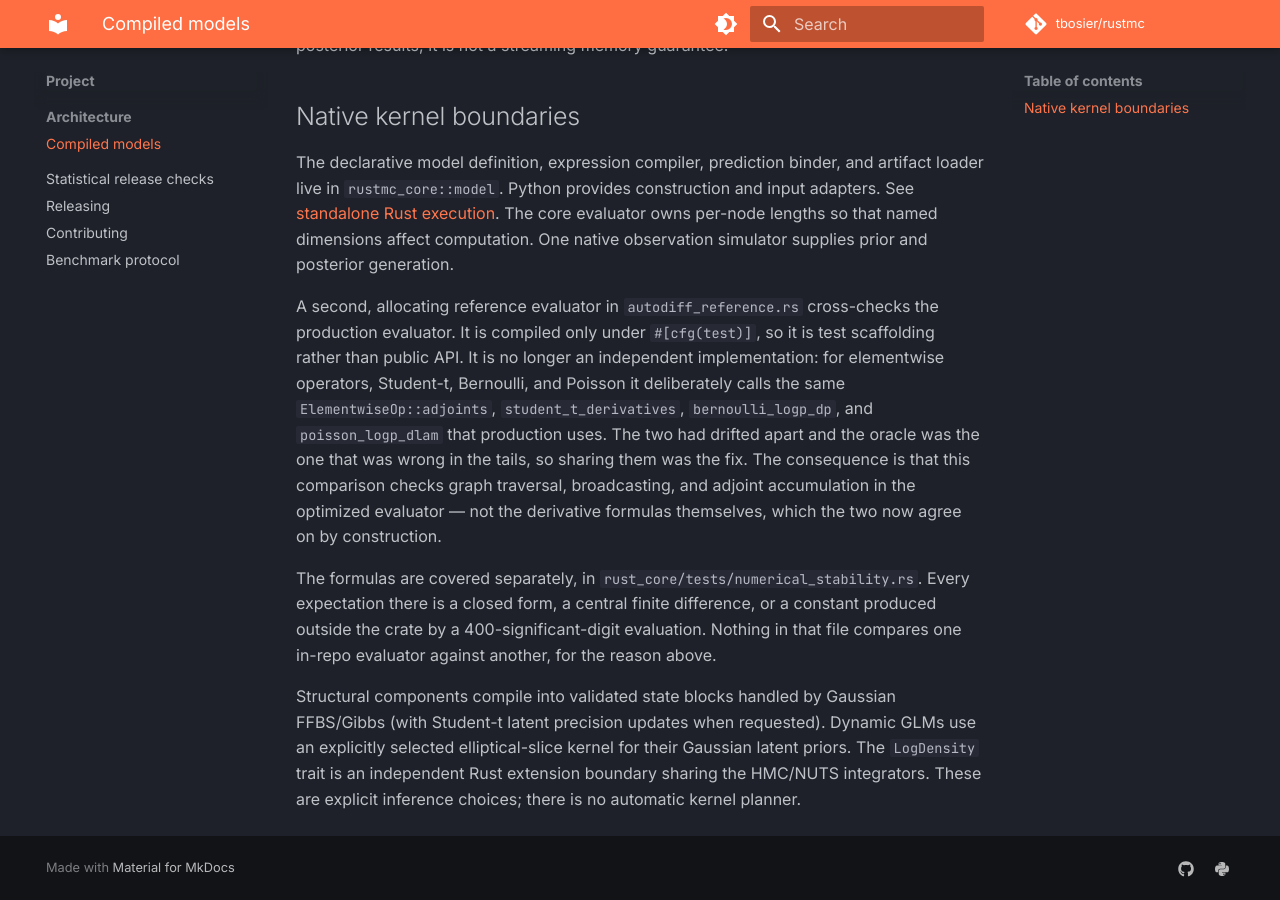
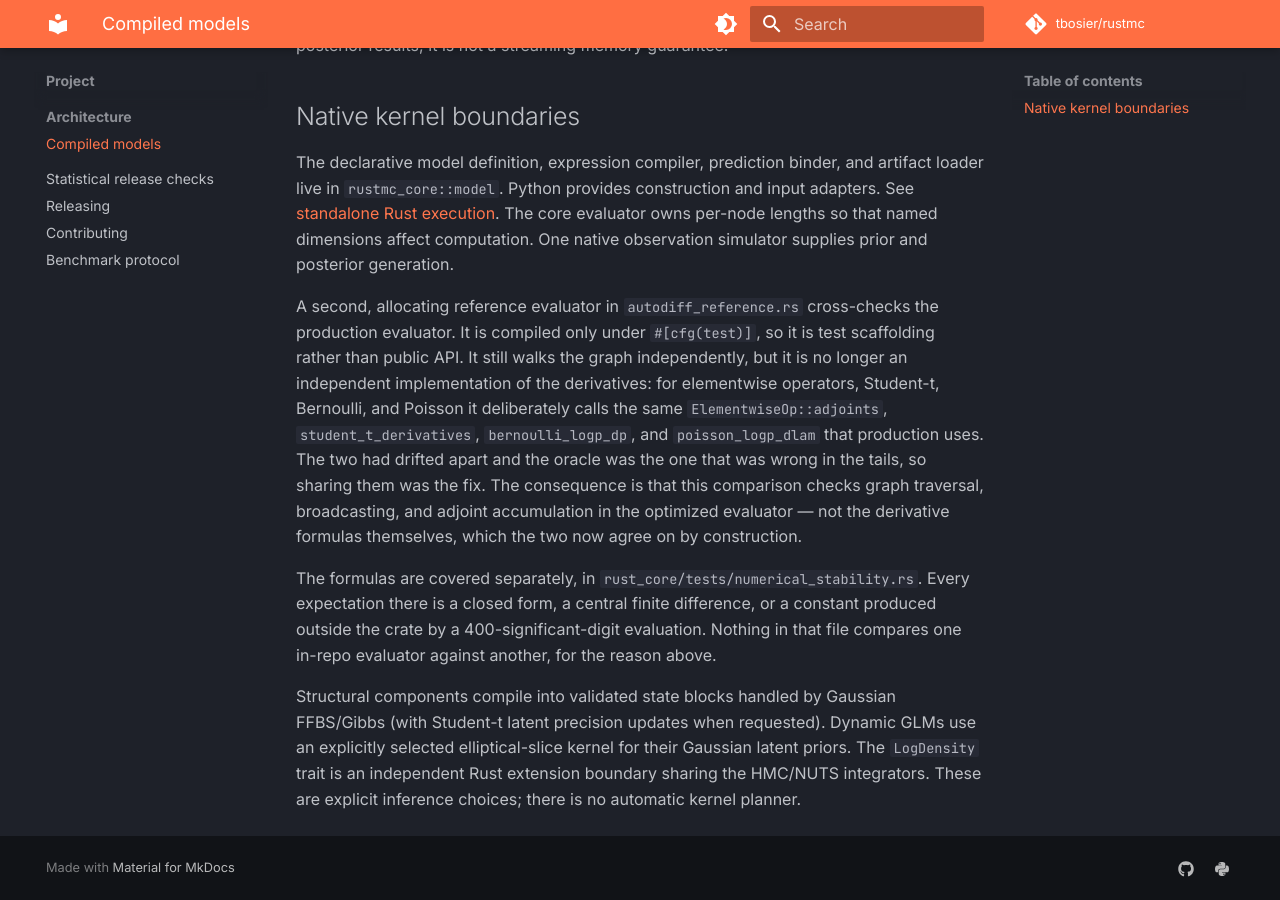
Before and after one commit to tbosier/rustmc, an MkDocs documentation site: the page built from docs/architecture/compiled-model.md, in a window 1280 px wide and 900 px high, scrolled down 1330 px. Built offline with MkDocs 1.6.1 and Material for MkDocs 9.7.7, drawn with Linux system fonts in a browser that asks for light colours; comment, search, counter and statistics services are not loaded.

Commit message:
Say precisely what the reference evaluator still does independently
"No longer an independent implementation" was too absolute: it still walks the
graph and allocates independently, which is exactly what the comparison tests.
Only the derivatives are shared.

```diff
--- a/docs/architecture/compiled-model.md
+++ b/docs/architecture/compiled-model.md
@@ -63,7 +63,8 @@ and posterior generation.
 
 A second, allocating reference evaluator in `autodiff_reference.rs` cross-checks the
 production evaluator. It is compiled only under `#[cfg(test)]`, so it is test
-scaffolding rather than public API. It is no longer an independent implementation:
+scaffolding rather than public API. It still walks the graph independently, but it is
+no longer an independent implementation of the derivatives:
 for elementwise operators, Student-t, Bernoulli, and Poisson it deliberately calls the
 same `ElementwiseOp::adjoints`, `student_t_derivatives`, `bernoulli_logp_dp`, and
 `poisson_logp_dlam` that production uses. The two had drifted apart and the oracle was
```
